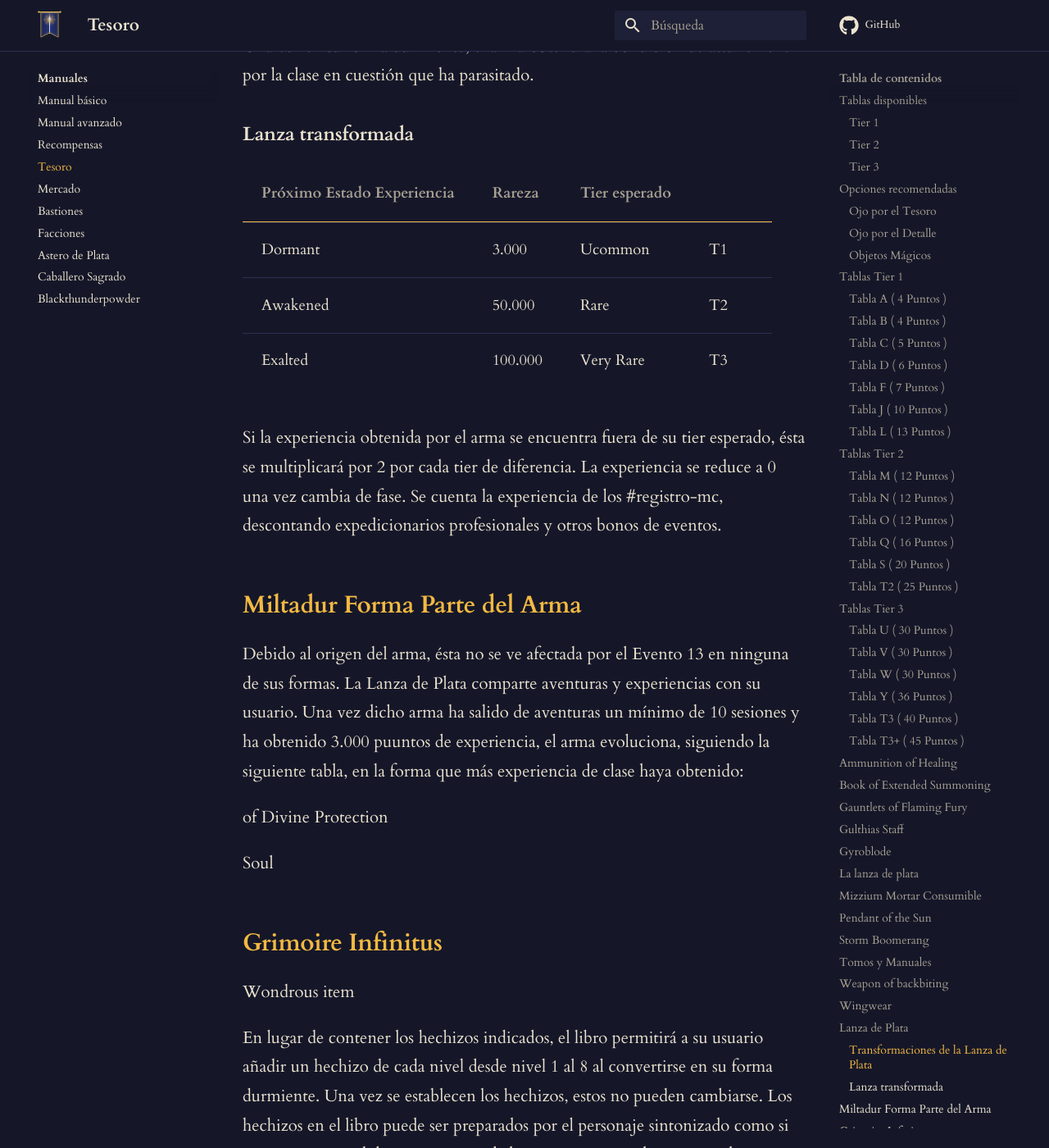
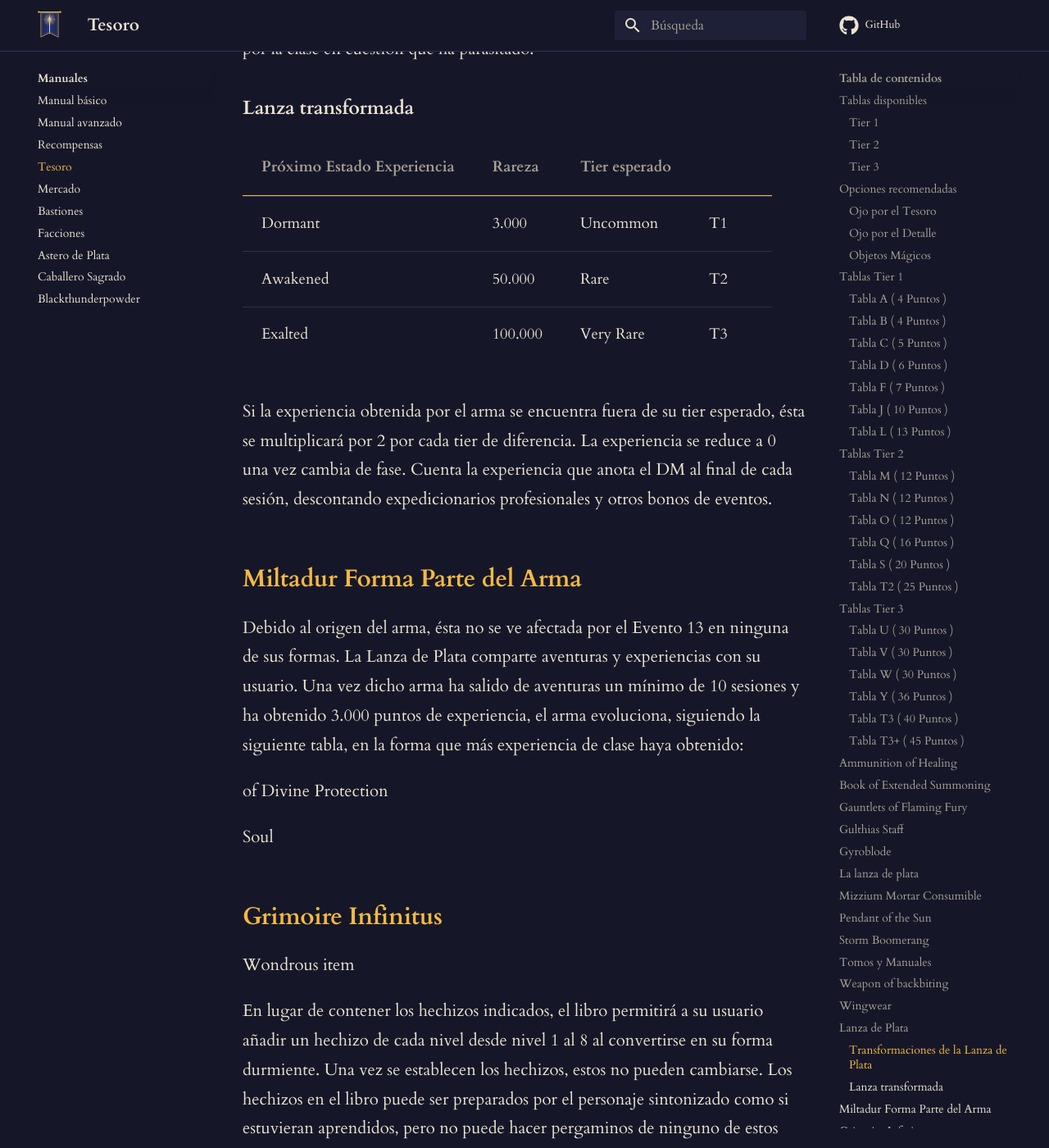
Before and after one commit to MagicFlee-hue/lanza-de-plata, an MkDocs documentation site: the page built from docs/documentos/tesoro.md, in a window 1280 px wide and 1400 px high, scrolled down 51142 px. Shown: the whole window at 82% size. Built offline with MkDocs 1.6.1 and Material for MkDocs 9.7.7, drawn with Linux system fonts in a browser that asks for light colours; comment, search, counter and statistics services are not loaded; some of the changed text lies outside the part shown.

Commit message:
Update tesoro.md

```diff
--- a/docs/documentos/tesoro.md
+++ b/docs/documentos/tesoro.md
@@ -1,9 +1,9 @@
 # Tesoro
 
-!!! pendiente "Borrador importado (versión 2.4 del documento original)"
-    Este texto se pasó automáticamente desde el PDF. Revísalo y adáptalo a tu mesa: referencias a Roll20, canales de Discord, MCs o al servidor original pueden no aplicar.
+!!! pendiente "Por revisar (DM)"
+    Las tablas usan los nombres y rarezas de los objetos de 2014. El Dungeon Master's Guide 2024 revisó muchos objetos: usa su versión nueva cuando exista.
 
-Con los respectivos Puntos de Tesoro, puedes tirar 1d100 usando el formato anclado en #registrojugadores y adquirir de forma aleatoria uno de los objetos de las siguientes tablas que quedan expuestas en este documento. Cabe recalcar que solo podrás tirar en una tabla de tu mismo Tier o inferior.
+Con los respectivos Puntos de Tesoro, puedes tirar 1d100, anotarlo en tu hoja de registro y adquirir de forma aleatoria uno de los objetos de las siguientes tablas que quedan expuestas en este documento. Cabe recalcar que solo podrás tirar en una tabla de tu mismo Tier o inferior.
 
 ## Tablas disponibles
 
@@ -812,15 +812,15 @@ Una vez en su forma durmiente, el arma obtendrá la condición de attunement por
 
 | Próximo Estado Experiencia | Rareza | Tier esperado |  |
 |---|---|---|---|
-| Dormant | 3.000 | Ucommon | T1 |
+| Dormant | 3.000 | Uncommon | T1 |
 | Awakened | 50.000 | Rare | T2 |
 | Exalted | 100.000 | Very Rare | T3 |
 
-Si la experiencia obtenida por el arma se encuentra fuera de su tier esperado, ésta se multiplicará por 2 por cada tier de diferencia. La experiencia se reduce a 0 una vez cambia de fase. Se cuenta la experiencia de los #registro-mc, descontando expedicionarios profesionales y otros bonos de eventos.
+Si la experiencia obtenida por el arma se encuentra fuera de su tier esperado, ésta se multiplicará por 2 por cada tier de diferencia. La experiencia se reduce a 0 una vez cambia de fase. Cuenta la experiencia que anota el DM al final de cada sesión, descontando expedicionarios profesionales y otros bonos de eventos.
 
 ## Miltadur Forma Parte del Arma
 
-Debido al origen del arma, ésta no se ve afectada por el Evento 13 en ninguna de sus formas. La Lanza de Plata comparte aventuras y experiencias con su usuario. Una vez dicho arma ha salido de aventuras un mínimo de 10 sesiones y ha obtenido 3.000 puuntos de experiencia, el arma evoluciona, siguiendo la siguiente tabla, en la forma que más experiencia de clase haya obtenido:
+Debido al origen del arma, ésta no se ve afectada por el Evento 13 en ninguna de sus formas. La Lanza de Plata comparte aventuras y experiencias con su usuario. Una vez dicho arma ha salido de aventuras un mínimo de 10 sesiones y ha obtenido 3.000 puntos de experiencia, el arma evoluciona, siguiendo la siguiente tabla, en la forma que más experiencia de clase haya obtenido:
 
 of Divine Protection
 
```
Also changed, not shown: other parts of docs/documentos/tesoro.md (+1 -1 lines).
